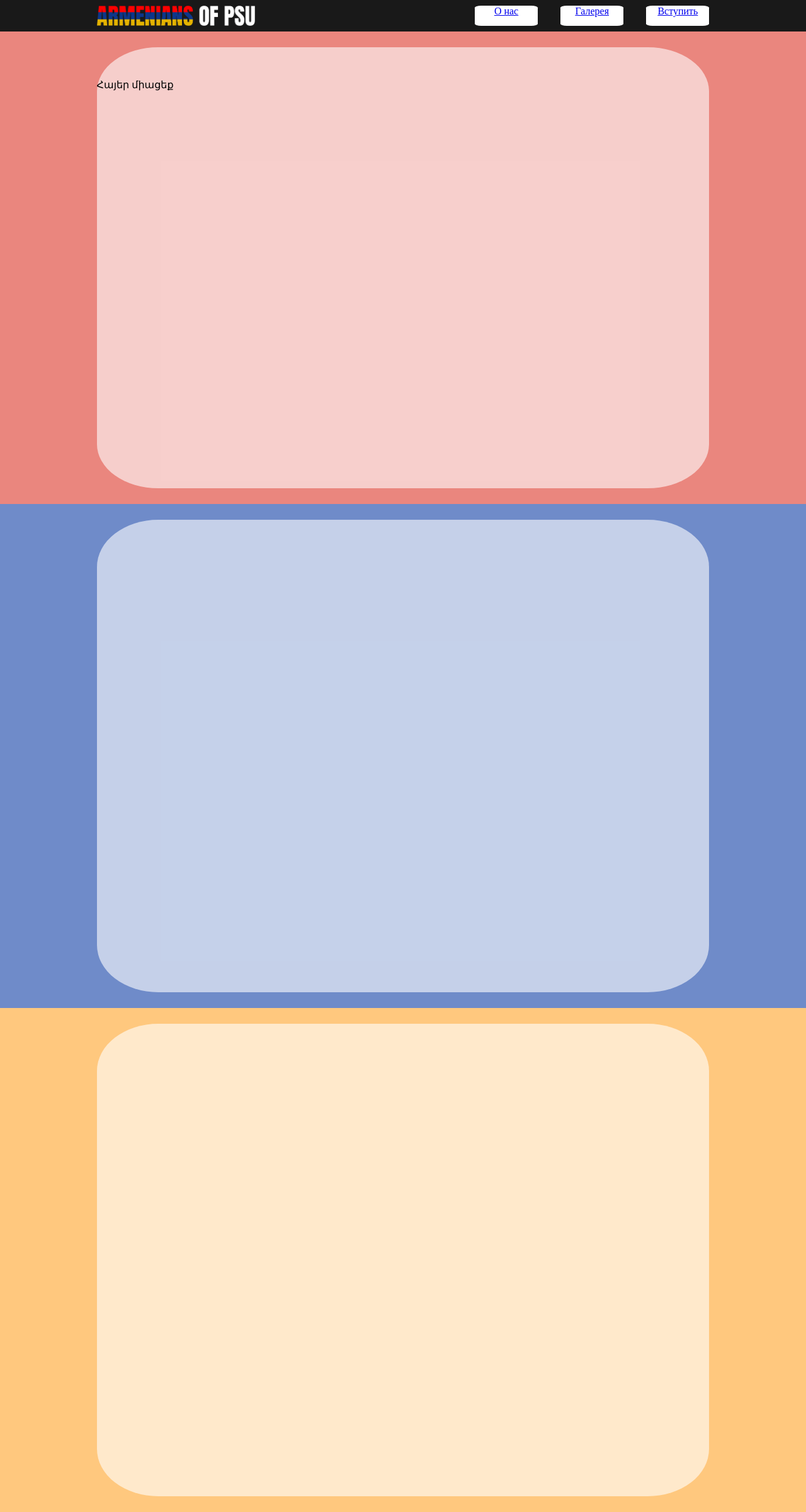
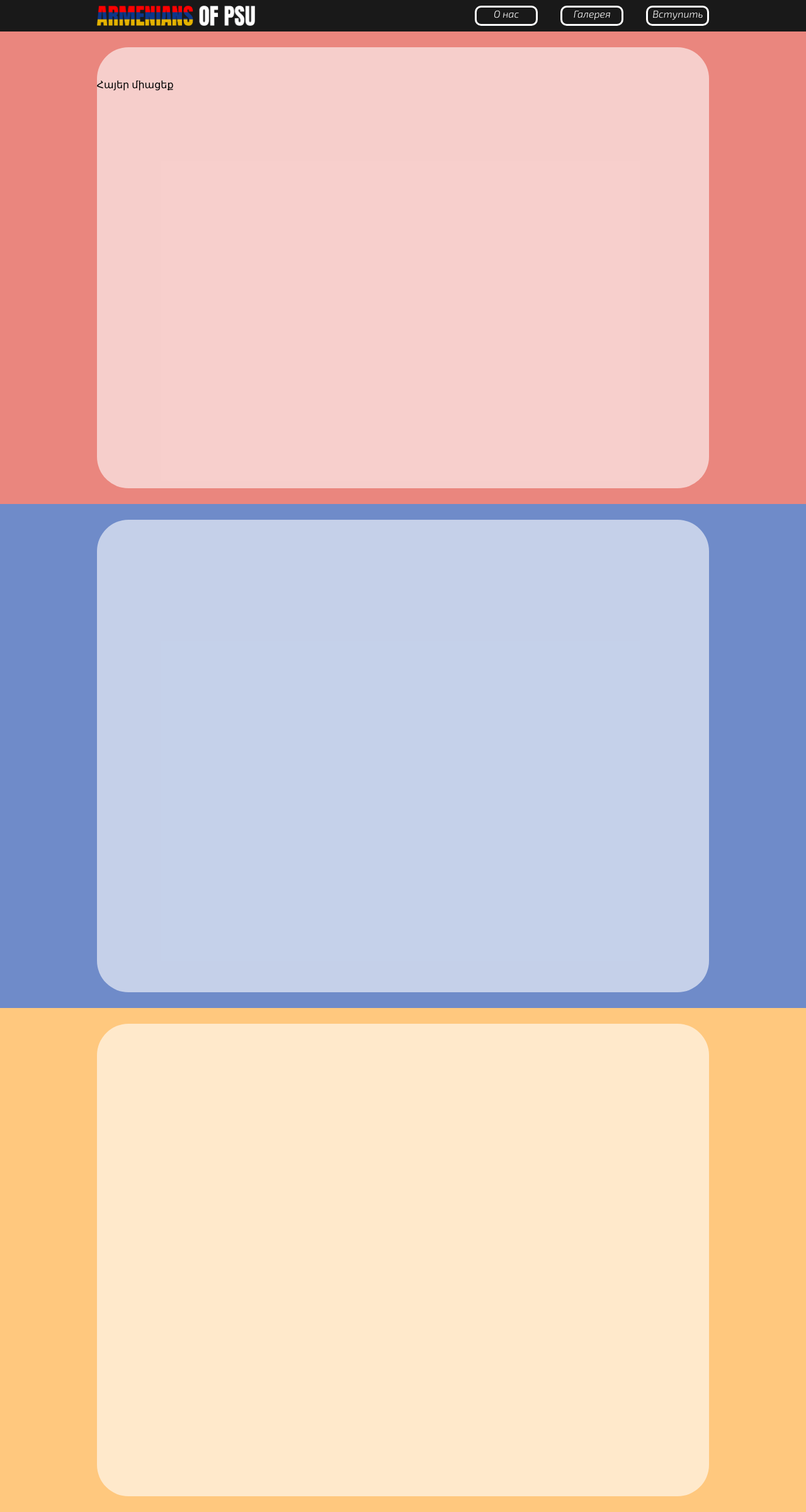
Before and after one commit to Nikos48/ArmeniansPSU, a Django app: page /home/ in a window 1280 px wide. Shown: the whole page at 63% size. Run offline with Django 4.2, Linux system fonts and the light colour scheme.

Commit message:
Доделал ебаный навбар

```diff
--- a/main/static/main/css/index.css
+++ b/main/static/main/css/index.css
@@ -45,11 +45,32 @@ header {
   width: auto;
 }
 .nav-li {
+  position: relative;
   height: 32px;
   width: 100px;
+  display: inline-block;
   text-align: center;
-  background: #fff;
-  border-radius: 10%;
+  border: solid;
+  border-width: 3px;
+  border-color: #fff;
+  border-radius: 10px;
+  box-sizing: border-box;
+  color: #fff;
+  font-family: "Exo 2";
+  transition: all 0.3s ease 0s;
+  cursor: pointer;
+}
+.nav-li:hover {
+  transition: all 0.3s ease 0s;
+  color: #ff9e1b;
+  border-color: #ff9e1b;
+}
+.nav-li a {
+  display: block;
+  bottom: 0;
+  position: absolute;
+  height: 100%;
+  width: 100%;
 }
 
 .logo {
@@ -101,7 +122,7 @@ header {
   background: #ffffff99;
   width: 100%;
   height: 100%;
-  border-radius: 10%;
+  border-radius: 50px;
 }
 
 @media only screen and (max-width: 1200px) {
--- a/main/templates/main/home.html
+++ b/main/templates/main/home.html
@@ -25,9 +25,9 @@
                 <a href="/home/"><img src="{% static 'main/images/armenians_logo.png' %}" class="logo"></img></a>
             </div>
             <ul class="nav-ul">
-                <li class="nav-li"><a href="#about">О нас</a></li>
-                <li class="nav-li"><a href="#gallery">Галерея</a></li>
-                <li class="nav-li"><a href="#contact">Вступить</a></li>
+                <li class="nav-li">О нас<a href="#about"></a></li>
+                <li class="nav-li">Галерея<a href="#gallery"></a></li>
+                <li class="nav-li">Вступить<a href="#contact"></a></li>
             </ul>
             </span>
         </div>
```
